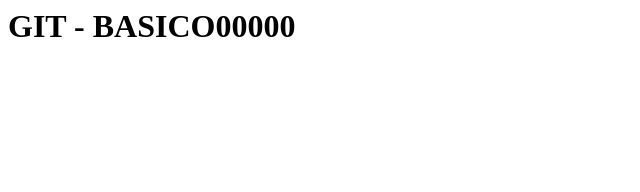
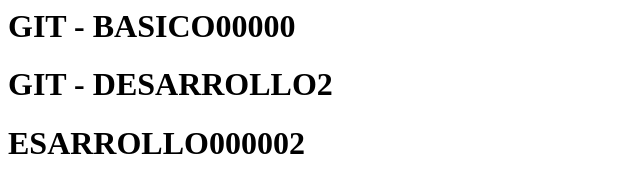
Before and after one commit to GuidoB14/git-atr, a plain HTML site: page index.html in a window 1280 px wide. Shown: the whole page, without its empty margins (0-640 px from the left). Drawn offline with Linux system fonts and the light colour scheme.

Commit message:
tercer cambio

```diff
--- a/index.html
+++ b/index.html
@@ -8,5 +8,7 @@
   </head>
   <body>
     <h1>GIT - BASICO00000</h1>
+    <h1>GIT - DESARROLLO2</h1>
+    <h1>ESARROLLO000002</h1>
   </body>
 </html>
```
